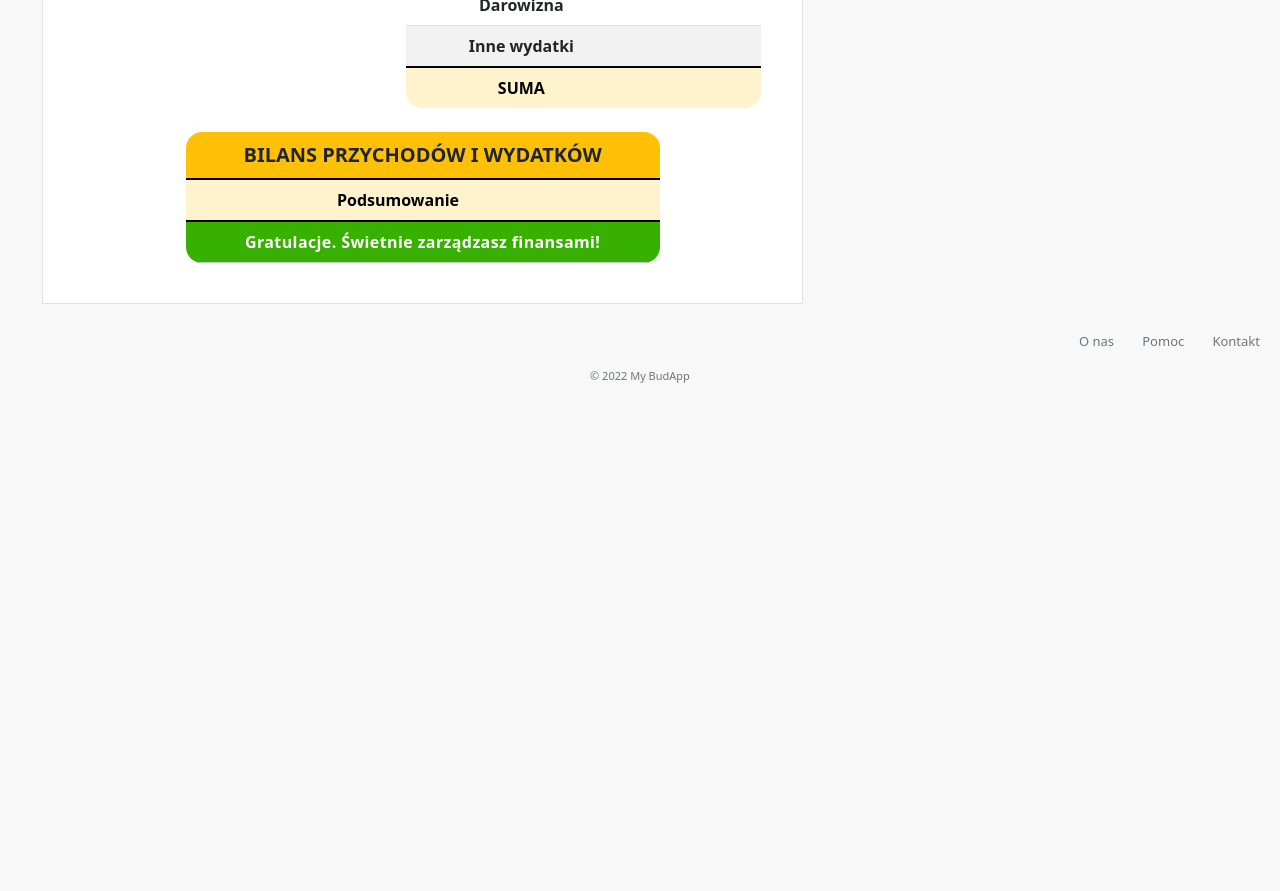
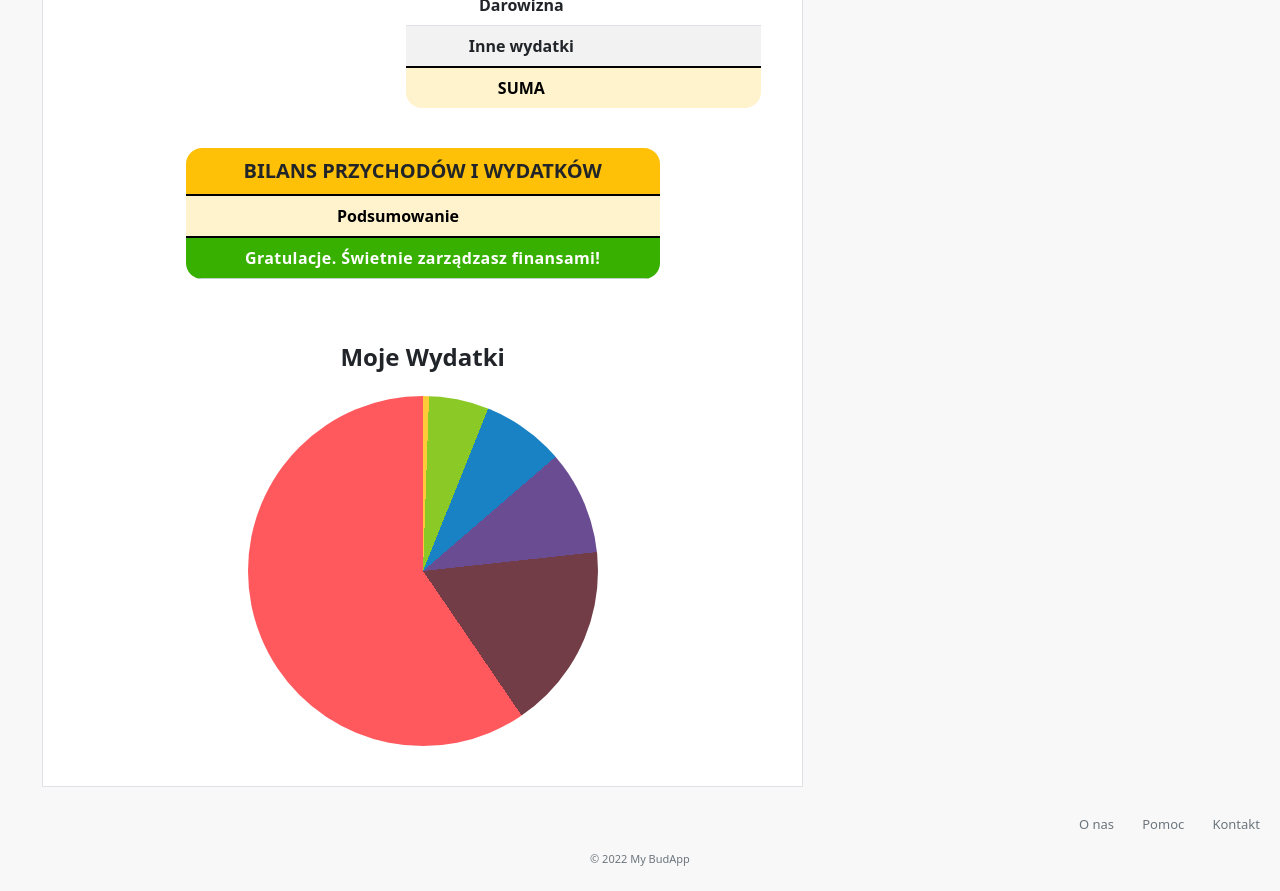
Before and after one commit to base89/Personal_Budget_BS, a plain HTML site: page display_balance.html in a window 1280 px wide. Shown: the part 1060-1951 px from the top of the page. Before the commit the page ends 1469 px from the top, so only its background shows below. Drawn offline with nearby package versions, Linux system fonts and the light colour scheme; a web font is replaced by a local one.

Commit message:
Made complete version Display_Balance page

```diff
--- a/display_balance.html
+++ b/display_balance.html
@@ -9,7 +9,8 @@
     <link href="https://cdn.jsdelivr.net/npm/bootstrap@5.1.3/dist/css/bootstrap.min.css" rel="stylesheet"
         integrity="sha384-1BmE4kWBq78iYhFldvKuhfTAU6auU8tT94WrHftjDbrCEXSU1oBoqyl2QvZ6jIW3" crossorigin="anonymous">
     <link rel="stylesheet" href="style.css">
-    <link href="https://fonts.googleapis.com/css2?family=Boogaloo&family=Roboto:wght@100;300;400;500;700;900&display=swap"
+    <link
+        href="https://fonts.googleapis.com/css2?family=Boogaloo&family=Roboto:wght@100;300;400;500;700;900&display=swap"
         rel="stylesheet">
 </head>
 
@@ -100,7 +101,7 @@
                 </div>
             </div>
             <div class="container row col-xl-7 col-lg-8 col-sm-10 border bg-white my-4 mx-auto px-4 pb-4 text-center">
-                <h2 class="text-wrap h2 h1-app fw-bold my-5 mx-auto">Przegląd bilansu</h2>
+                <h2 class="text-wrap h2 h2-app fw-bold my-5 mx-auto">Przegląd bilansu</h2>
                 <div class="container-fluid col-md-5 p-0 me-2">
                     <table class="table table-hover table-striped caption-top rounded-table-app">
                         <caption class="fs-5 fw-bold fs-5-app bg-table-app text-dark text-center">BILANS PRZYCHODÓW
@@ -225,8 +226,8 @@
                         </tfoot>
                     </table>
                 </div>
-                <div class="row mx-auto p-0">
-                    <div class="container col-md-8 p-0 mt-2">
+                <div class="row mx-auto p-0 mt-4">
+                    <div class="container col-md-8 p-0">
                         <table class="table caption-top rounded-table-app">
                             <caption class="fs-5 fw-bold fs-5-app bg-warning text-dark text-center">BILANS PRZYCHODÓW
                                 I WYDATKÓW</caption>
@@ -238,11 +239,19 @@
                             </thead>
                             <tfoot class="table-success">
                                 <tr>
-                                    <th colspan="2" class="f-lett-space-min-app bg-green-app">Gratulacje. Świetnie zarządzasz finansami!</th>
+                                    <th colspan="2" class="f-lett-space-min-app bg-green-app">Gratulacje. Świetnie
+                                        zarządzasz finansami!</th>
                                 </tr>
                             </tfoot>
                         </table>
 
+                    </div>
+                </div>
+
+                <div class="row mx-auto mt-4">
+                    <div class="container p-0">
+                        <h3 class="h4 fw-bold h4-app my-4">Moje Wydatki</h3>
+                        <div class="pie-chart-app"></div>
                     </div>
                 </div>
             </div>
--- a/style.css
+++ b/style.css
@@ -58,6 +58,14 @@ body {
     letter-spacing: .025em;
 }
 
+.pie-chart-app {
+    height: 350px;
+    width: 350px;
+    margin: 1em auto;
+    border-radius: 50%;
+    background: conic-gradient(#dad7cd 0.00%, #ffca3a 0.00% 0.55%, #8ac926 0.55% 6.08%, #1982c4 6.08% 13.68%, #6a4c93 13.68% 23.27%, #723d46 23.27% 40.47%, #ff595e 40.47%);
+}
+
 @media (max-width: 576px)
 {
     body {
@@ -81,7 +89,7 @@ body {
         font-size: calc(1.2rem + 1.5vw) !important;
     }
 
-    .h1-app {
+    .h2-app {
         font-size: calc(1.2rem + 1.1vw) !important;
     }
 
```
